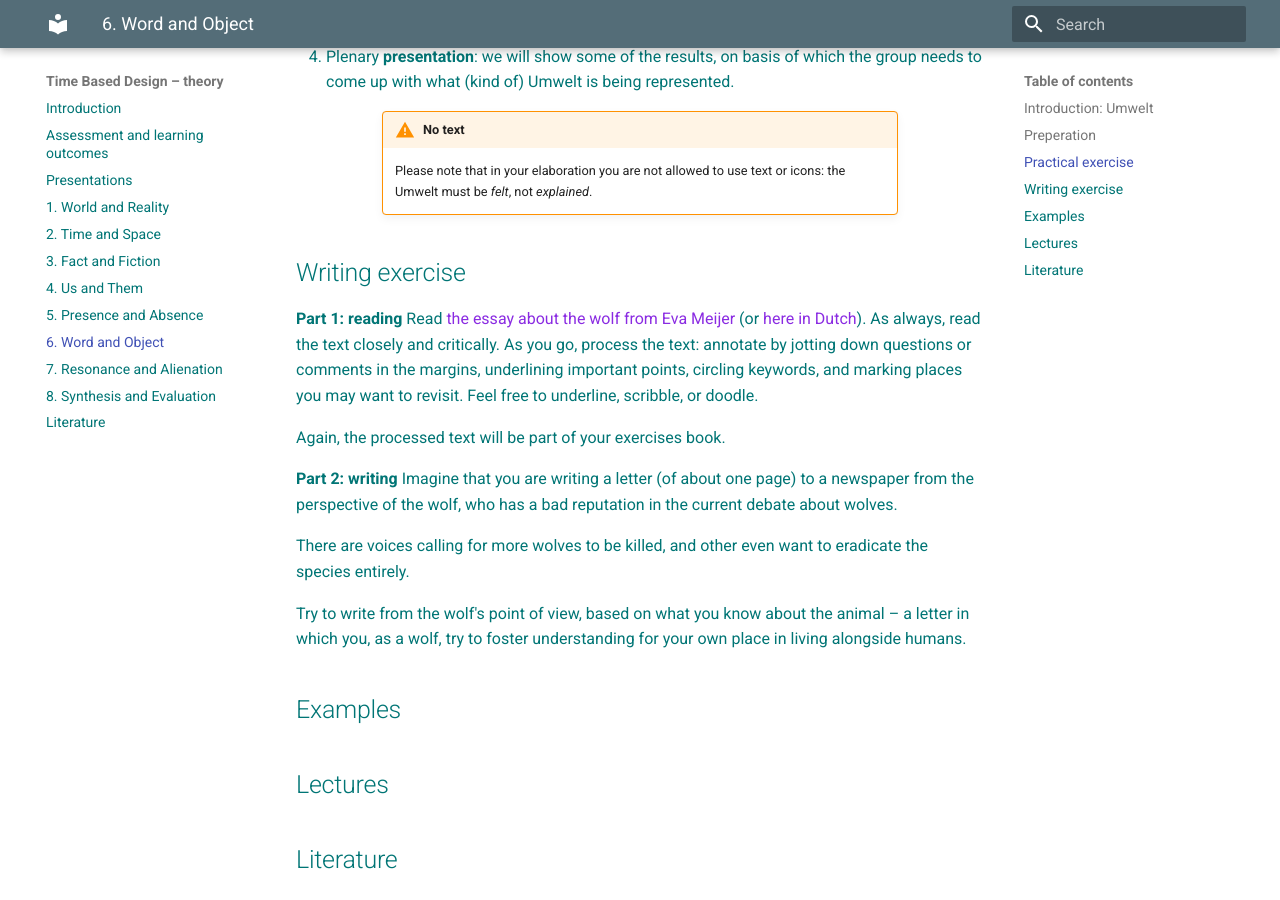
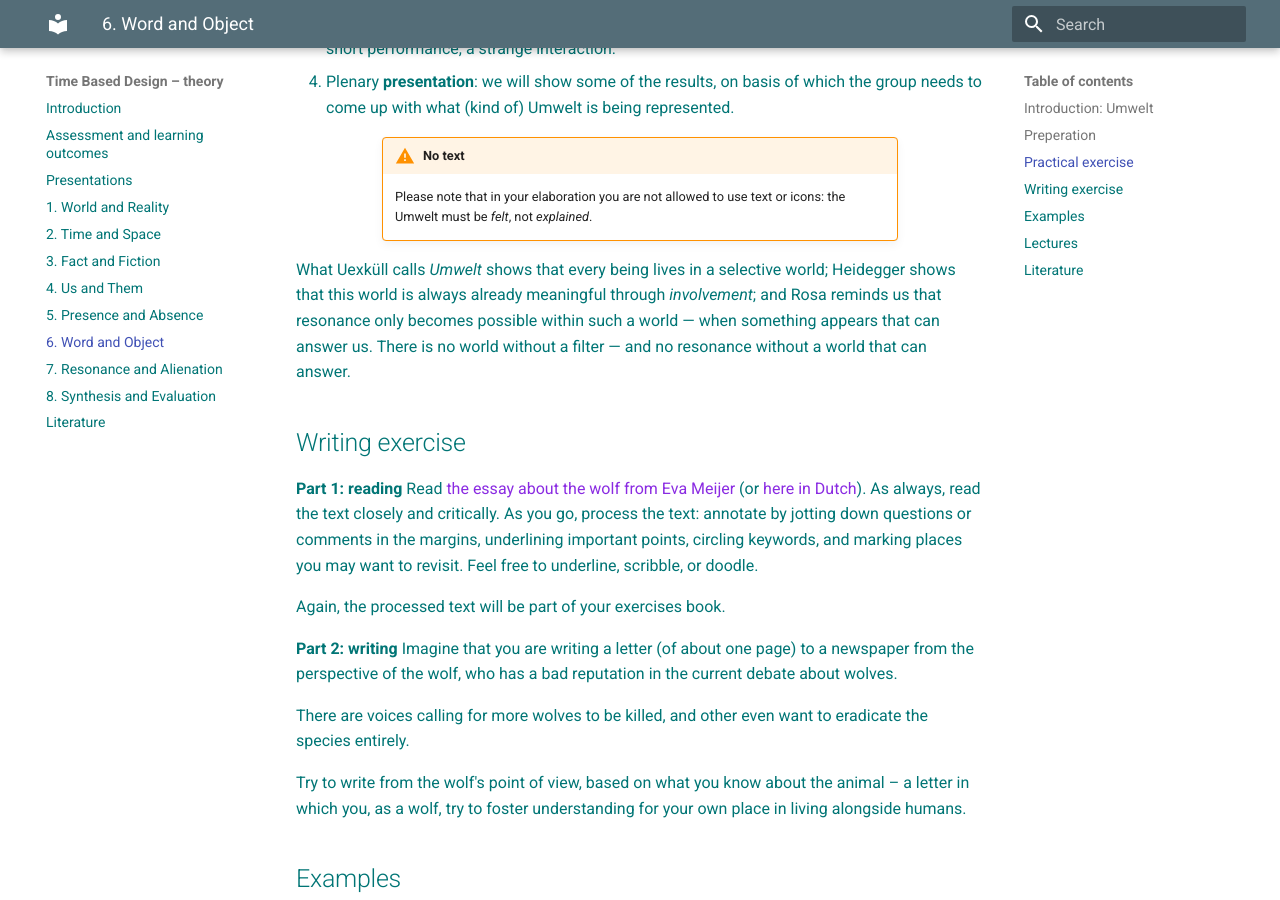
Before and after one commit to bart314/TBD, an MkDocs documentation site: the page built from docs/week6.md, in a window 1280 px wide and 900 px high, scrolled down 2077 px. Built offline with MkDocs 1.6.1 and Material for MkDocs 9.7.7, drawn with Linux system fonts in a browser that asks for light colours; some web fonts are replaced; some of the changed text lies outside the part shown.

Commit message:
kleine aanvulling nog.

```diff
--- a/docs/week6.md
+++ b/docs/week6.md
@@ -18,7 +18,7 @@ In order to describe this particular relationship between an organism and enviro
 
 ![Uexküll's *circular feedback system*](imgs/uexkülls-schema-original.jpeg)
 
-All this is relevant for Time Based design and art, as it calls into question the way we *perceive* the works that we create. Actually, can we make art for non-human animals...?
+All this is relevant for Time Based design and art, as it calls into question the way we *perceive* the works that we create. Actually, can we make art for non-human animals...? Can we create a world without words?
 
 
 ## Preperation
@@ -40,6 +40,8 @@ In this exercise, we are going to *experience* different *Umwelts*.
 !!! Warning "No text"
     Please note that in your elaboration you are not allowed to use text or icons: the Umwelt must be *felt*, not *explained*.
 
+What Uexküll calls *Umwelt* shows that every being lives in a selective world; Heidegger shows that this world is always already meaningful through *involvement*; and Rosa reminds us that resonance only becomes possible within such a world — when something appears that can answer us. There is no world without a filter — and no resonance without a world that can answer.
+
 ## Writing exercise
 __Part 1: reading__
 Read [the essay about the wolf from Eva Meijer](files/the-wolf-is-not-angry.pdf) (or [here in Dutch](files/de-wolf-is-niet-boos.pdf)). As always, read the text closely and critically. As you go, process the text: annotate by jotting down questions or comments in the margins, underlining important points, circling keywords, and marking places you may want to revisit. Feel free to underline, scribble, or doodle.
```
